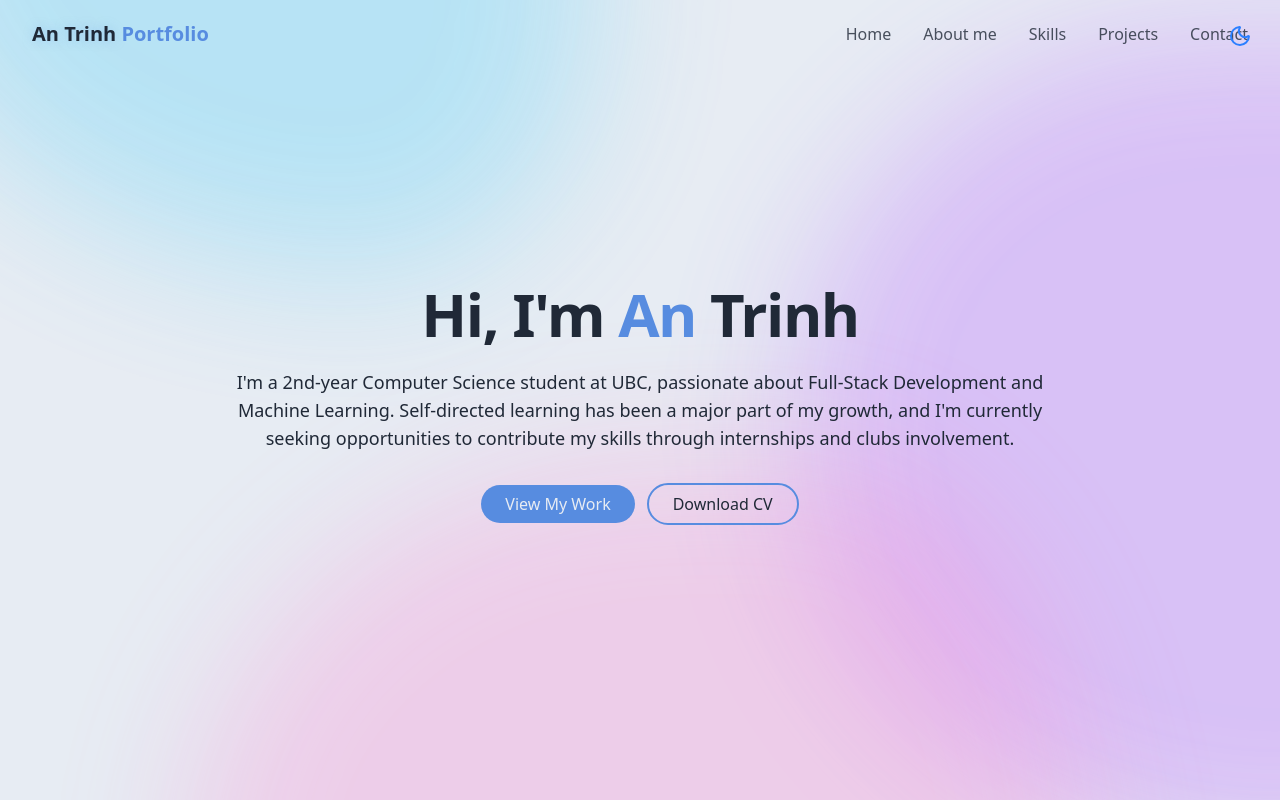
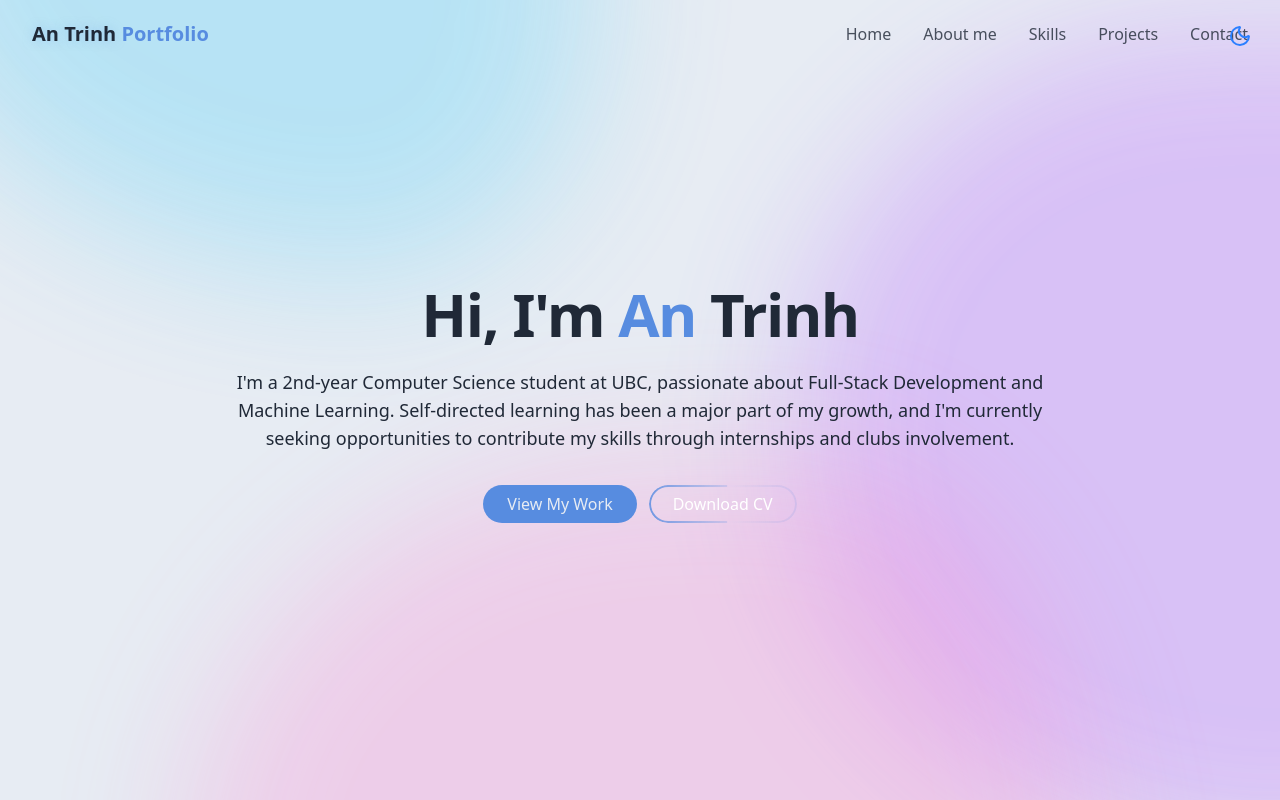
Before and after one commit to chucan1312/portfolio, a React (Vite) app: page / in a window 1280 px wide. Shown: the top 800 px of the page. Built offline with nearby package versions, Linux system fonts and the light colour scheme.

Commit message:
Add glowing button

```diff
--- a/src/components/HomeSection.jsx
+++ b/src/components/HomeSection.jsx
@@ -19,7 +19,14 @@ export const HomeSection = () => {
                             View My Work
                         </a>
                         <a className="pl-3"></a>
-                    <a href="./An Trinh Resume.pdf" download className="custom-button bg-transparent border-primary border-2 text-foreground">Download CV</a>
+                        <a
+                            href="./An Trinh Resume.pdf"
+                            download
+                            className="custom-button bg-transparent glow-border border-primary text-white"
+                        >
+                            Download CV
+                        </a>
+
                     </div>
                 </div>
             </div>
--- a/src/index.css
+++ b/src/index.css
@@ -20,10 +20,12 @@
     --animate-blob: blob 8s ease-in-out infinite;
 
     @keyframes float {
+
         0%,
         100% {
             transform: translateY(0);
         }
+
         50% {
             transform: translateY(-10px);
         }
@@ -34,6 +36,7 @@
             opacity: 0;
             transform: translateY(20px);
         }
+
         to {
             opacity: 1;
             transform: translateY(0);
@@ -45,20 +48,31 @@
             transform: translate(var(--x0), var(--y0)) scale(1);
             border-radius: 30% 60% 75% 25% / 40% 50% 65% 60%;
         }
+
         33% {
             transform: translate(var(--x1), var(--y1)) scale(1.1);
             border-radius: 60% 25% 30% 75% / 50% 60% 40% 50%;
         }
+
         66% {
             transform: translate(var(--x2), var(--y2)) scale(0.9);
             border-radius: 40% 50% 60% 70% / 60% 75% 40% 50%;
         }
+
         100% {
             transform: translate(var(--x0), var(--y0)) scale(1);
             border-radius: 30% 60% 75% 25% / 40% 50% 65% 60%;
         }
     }
 
+    @keyframes borderSweep {
+        0% {
+            background-position: 200% 0;
+        }
+        100% {
+            background-position: -200% 0;
+        }
+    }
 }
 
 @layer base {
@@ -94,23 +108,57 @@
     }
 }
 
+.glow-border {
+    position: relative;
+}
+
+.glow-border::after {
+    content: "";
+    position: absolute;
+    inset: 0;
+    border-radius: inherit;
+    padding: 1.95px;
+    /* thickness */
+
+    /* show only the ring */
+    -webkit-mask: linear-gradient(#fff 0 0) content-box, linear-gradient(#fff 0 0);
+    -webkit-mask-composite: xor;
+    mask-composite: exclude;
+
+    /* single-color sweep gradient */
+    background: linear-gradient(90deg,
+            transparent,
+            color-mix(in srgb, var(--color-primary) 20%, transparent),
+            var(--color-primary),
+            color-mix(in srgb, var(--color-primary) 20%, transparent)),
+            transparent;
+    background-size: 200% 100%;
+
+    animation: borderSweep 10s linear infinite;
+}
+
+
 @utility container {
     margin-inline: auto;
     padding-inline: 2rem;
 
-    @media (width >= 640px) {
+    @media (width >=640px) {
         max-width: 640px;
     }
-    @media (width >= 768px) {
+
+    @media (width >=768px) {
         max-width: 768px;
     }
-    @media (width >= 1024px) {
+
+    @media (width >=1024px) {
         max-width: 1024px;
     }
-    @media (width >= 1280px) {
+
+    @media (width >=1280px) {
         max-width: 1280px;
     }
-    @media (width >= 1400px) {
+
+    @media (width >=1400px) {
         max-width: 1400px;
     }
 }
@@ -132,9 +180,7 @@
 }
 
 @utility custom-button {
-    @apply px-6 py-2 rounded-full bg-primary text-primary-foreground font-medium
-           transition-all duration-300 hover:shadow-[0_0_10px_rgba(139_188_246_0.5)]
-           hover:scale-105 active:scale-95;
+    @apply px-6 py-2 rounded-full bg-primary text-primary-foreground font-medium transition-all duration-300 hover:shadow-[0_0_10px_rgba(139_188_246_0.5)] hover:scale-105 active:scale-95;
 }
 
 @utility blob {
@@ -144,12 +190,12 @@
     height: 20rem;
 
     background:
-    radial-gradient(circle, var(--rgba1) 75%, transparent 100%);
+        radial-gradient(circle, var(--rgba1) 75%, transparent 100%);
 }
 
 .dark .blob {
     background:
-    radial-gradient(circle, var(--rgba2) 65%, transparent 100%);
+        radial-gradient(circle, var(--rgba2) 65%, transparent 100%);
 }
 
 #root {
@@ -161,8 +207,8 @@
 
 .scrollbar-hidden {
     scrollbar-width: none;
-  }
+}
 
 .scrollbar-hidden::-webkit-scrollbar {
     display: none;
-  }
+}
```
Lines whose indentation alone changed are shown as unchanged.
